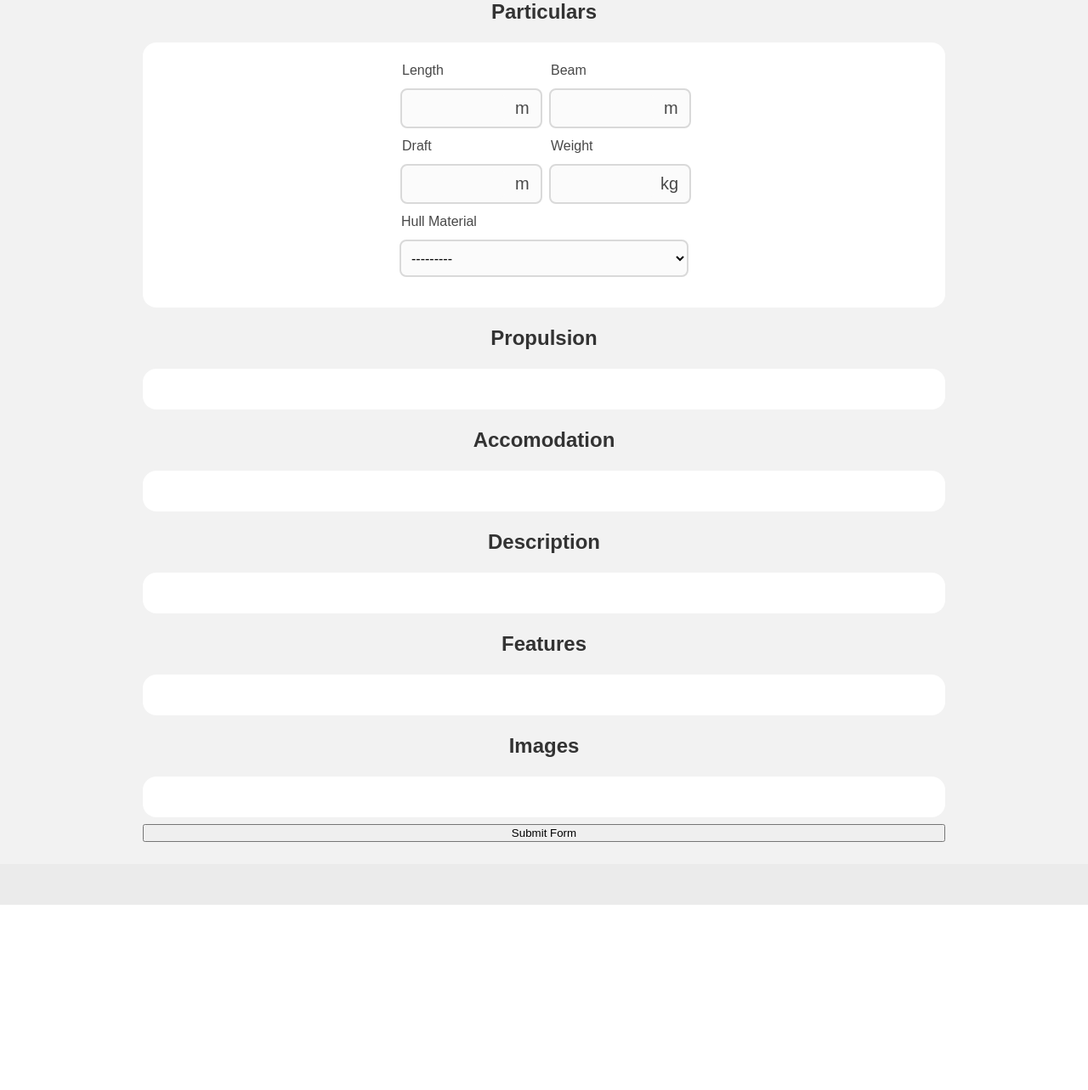
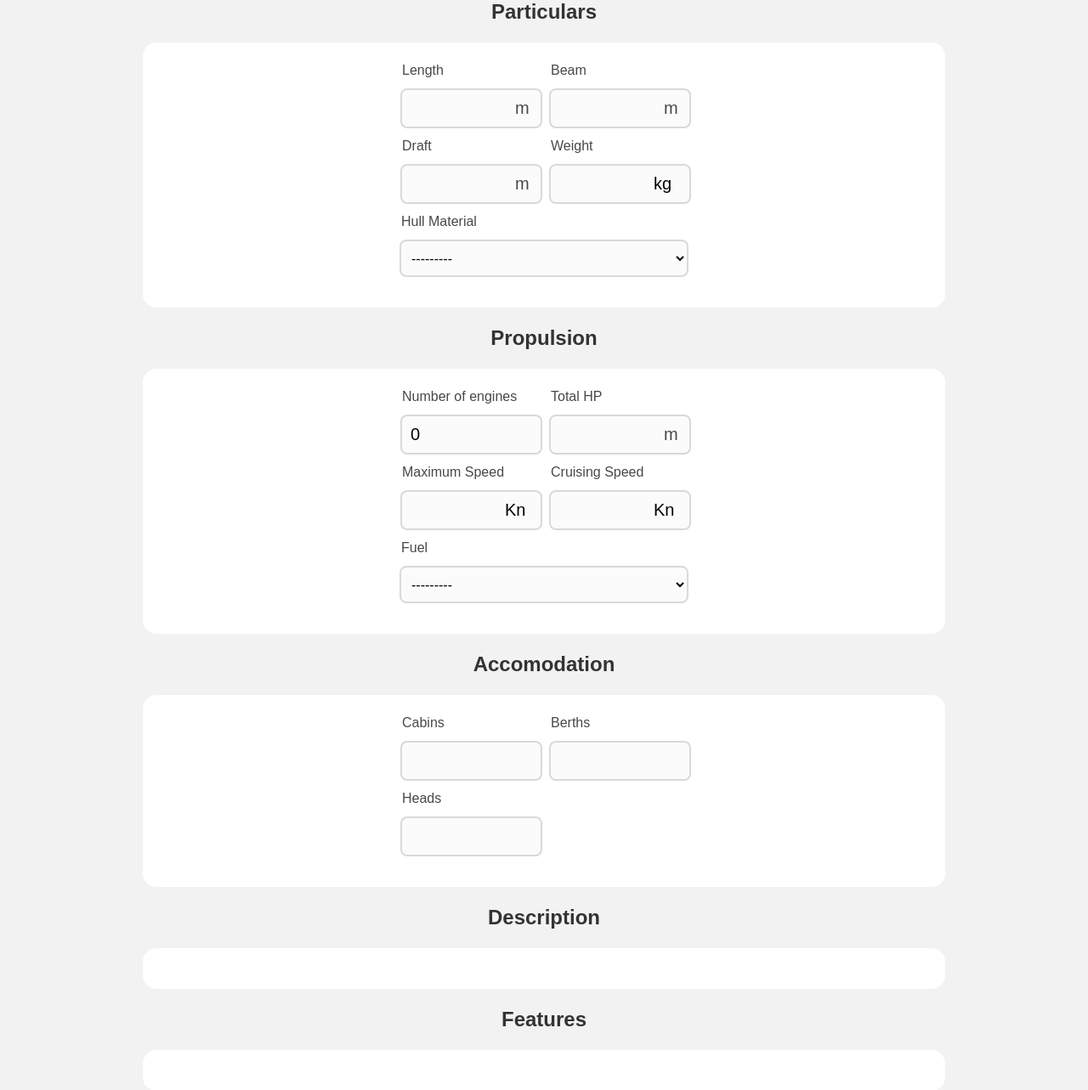
Before and after one commit to ancfoster/Next-Boat, a Django app: template listings/templates/listings/listing_create_form.html in a window 1280 px wide. Shown: the part 1169-2452 px from the top of the page at 85% size. Before the commit the page ends 2234 px from the top, so only its background shows below. Run offline with Django 4.2, Linux system fonts and the light colour scheme; the template is opened without the code that fills it: values that come from a table or form of the project are taken from there, others are empty; parts of the project's set-up code (start-up, migrations or seed data) failed here and were passed over; some web fonts are replaced.

Commit message:
Add propulsion & accomodation field to listing_create_form.html

```diff
--- a/listings/templates/listings/listing_create_form.html
+++ b/listings/templates/listings/listing_create_form.html
@@ -88,7 +88,7 @@
         <div class="particular-half-col">
           <label for="id_weight">Weight</label>
           <div class="num-input-cont">
-            {{listing_create_form.weight}}<span class="unit-symbol" id="kg-unit">kg</span>
+            {{listing_create_form.weight}}<span class="two-digit-unit">kg</span>
           </div>
         </div>
       </div>
@@ -97,11 +97,58 @@
     </div>
     <h2>Propulsion</h2>
     <div class="form-section-cont">
-
+      <div class="wrap-flex">
+        <div class="particular-half-col">
+          <label for="id_length">Number of engines</label>
+          <div class="num-input-cont">
+            {{listing_create_form.number_of_engines }}
+          </div>
+        </div>
+        <div class="particular-half-col">
+          <label for="id_beam">Total HP</label>
+          <div class="num-input-cont">
+            {{listing_create_form.total_hp }}<span class="unit-symbol">m</span>
+          </div>
+        </div>
+        <div class="particular-half-col">
+          <label for="id_draft">Maximum Speed</label>
+          <div class="num-input-cont">
+            {{listing_create_form.maximum_speed}}<span class="two-digit-unit">Kn</span>
+          </div>
+        </div>
+        <div class="particular-half-col">
+          <label for="id_weight">Cruising Speed</label>
+          <div class="num-input-cont">
+            {{listing_create_form.cruising_speed}}<span class="two-digit-unit">Kn</span>
+          </div>
+        </div>
+      </div>
+      <label for="id_draft">Fuel</label>
+      {{ listing_create_form.fuel }}
+    </div>
     </div>
     <h2>Accomodation</h2>
     <div class="form-section-cont">
-
+      <div class="wrap-flex">
+        <div class="particular-half-col">
+          <label for="id_length">Cabins</label>
+          <div class="num-input-cont">
+            {{listing_create_form.cabins }}
+          </div>
+        </div>
+        <div class="particular-half-col">
+          <label for="id_beam">Berths</label>
+          <div class="num-input-cont">
+            {{listing_create_form.berths }}
+          </div>
+        </div>
+        <div class="particular-half-col">
+          <label for="id_draft">Heads</label>
+          <div class="num-input-cont">
+            {{listing_create_form.heads}}
+          </div>
+        </div>
+      </div>
     </div>
     <h2>Description</h2>
     <div class="form-section-cont">
```
